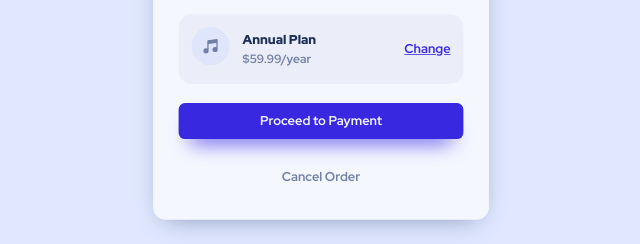
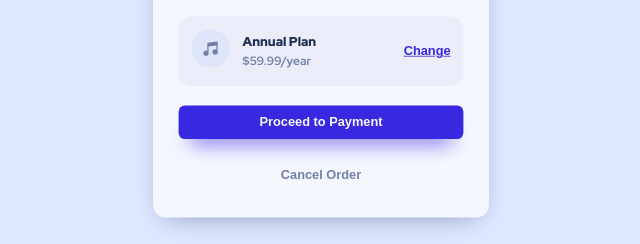
Before and after one commit to SamirAhmad5445/order-summary-component-main, a plain HTML site: page index.html in a window 1280 px wide. Shown: the part 449-693 px from the top of the page, 319-959 px from the left. Drawn offline with Linux system fonts and the light colour scheme.

Commit message:
update the links

```diff
--- a/style.css
+++ b/style.css
@@ -29,7 +29,6 @@
   margin: 0;
   padding: 0;
   box-sizing: border-box;
-  font-family: var(--ff-main);
 }
 html,
 body {
@@ -39,7 +38,7 @@ body {
   background-image: url("images/pattern-background-desktop.svg");
   background-repeat: no-repeat;
   background-size: 100% 40%;
-  overflow: auto;
+  font-family: var(--ff-main);
   line-height: 1.6;
 }
 @media (max-width: 48em) {
```
Also changed, not shown: 1 other file.
